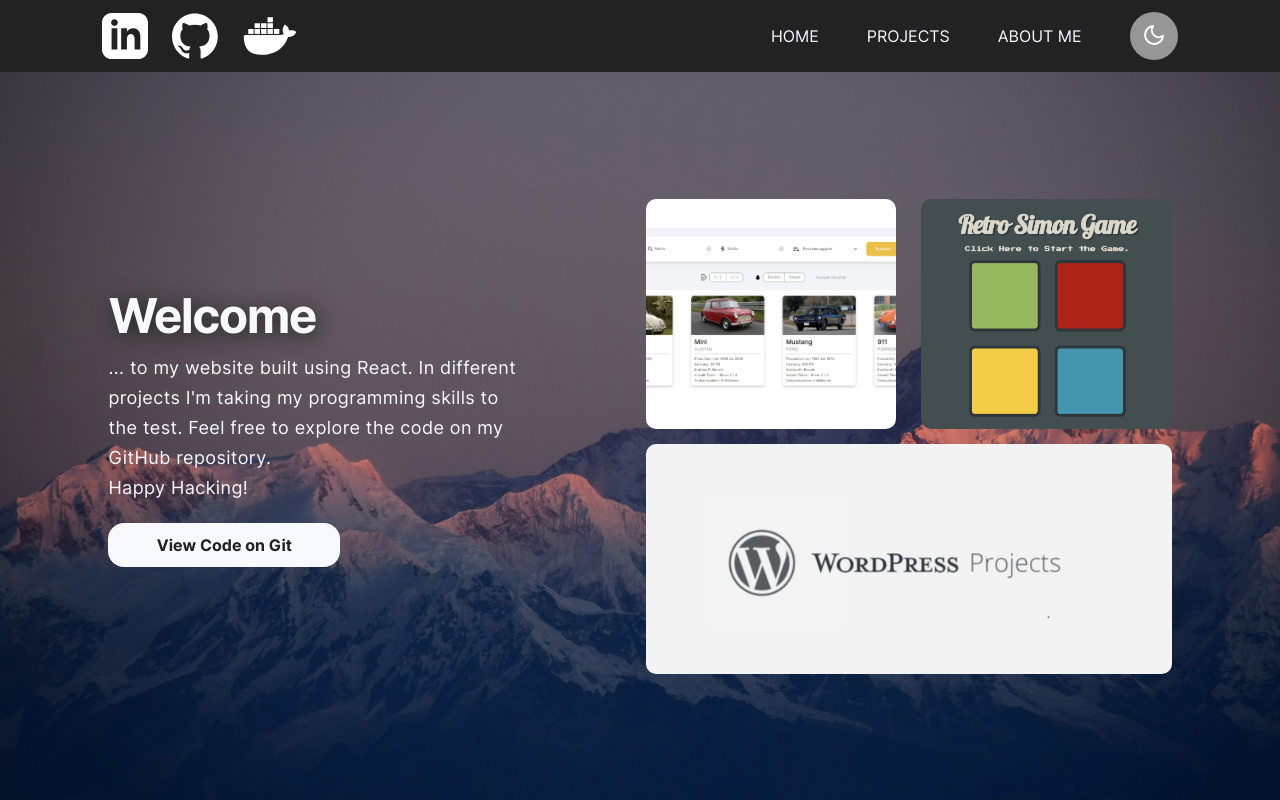
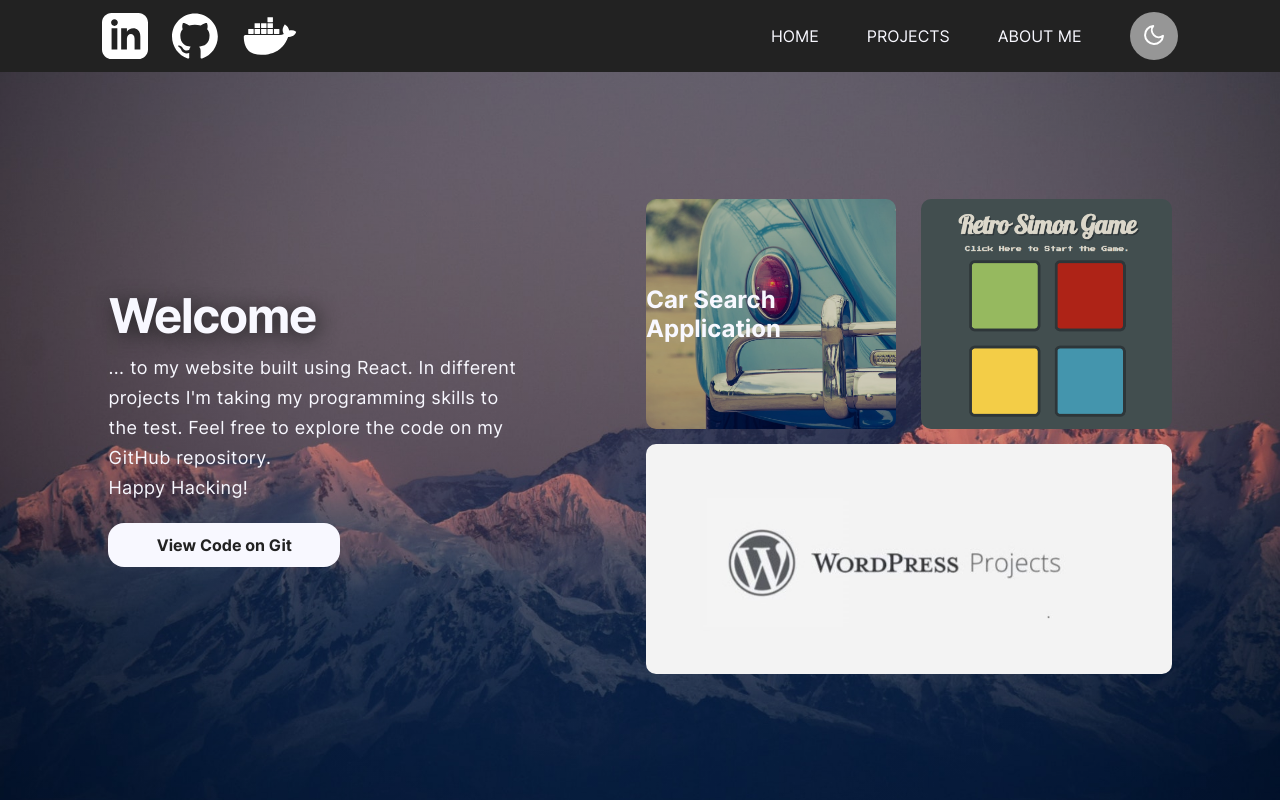
Before and after one commit to scheuermann-markus/markuswebworks.com, a React (Create React App) app: page / in a window 1280 px wide. Shown: the top 800 px of the page. Built offline with nearby package versions, Linux system fonts and the light colour scheme.

Commit message:
update 06.07.23

```diff
--- a/src/sections/HeroSection.jsx
+++ b/src/sections/HeroSection.jsx
@@ -21,7 +21,7 @@ function HeroSection() {
       </div>
       <div className="col">
         <div className="hero-links">
-          <Link to="oldtimer" as="div" className="card card-1"></Link>
+          <Link to="oldtimer" as="div" className="card card-1">Car Search Application</Link>
           <Link to="simongame" as="div" className="card card-2"></Link>
           <Link to="wordpress" as="div" className="card card-3"></Link>
         </div>
--- a/src/sections/heroSection.css
+++ b/src/sections/heroSection.css
@@ -74,7 +74,14 @@ body.dark {
   background-position: center;
   background-size: cover;
   transition: transform 0.4s;
-  background-image: url(../images/oldtimer-search-img.png);
+  background-image: var(--background-overlay), url(../images/oldtimer_hero_img.jpg);
+  text-decoration: none;
+  display: flex;
+  justify-content: center;
+  align-items: center;
+  font-family: Inter-Bold;
+  color: var(--text-color);
+  font-size: 1.5rem;
 }
 
 .card-2 {
```
Also changed, not shown: src/images/oldtimer-search-img.png (deleted), src/images/oldtimer_hero_img.jpg (added).
